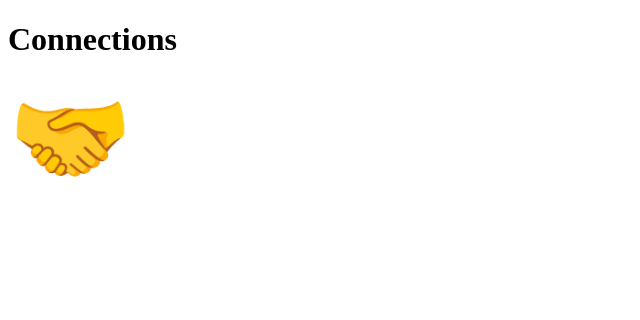
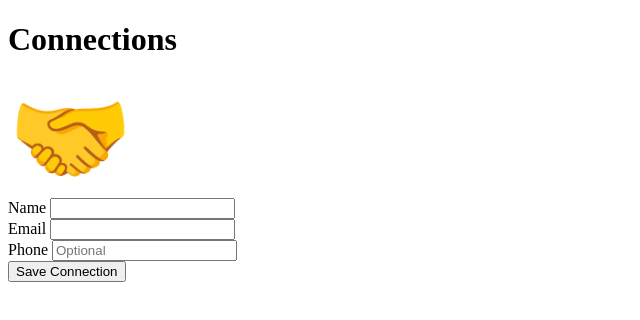
Before and after one commit to CoderJay06/connections, a plain HTML site: page src/index.html in a window 1280 px wide. Shown: the whole page, without its empty margins (0-640 px from the left). Drawn offline with Linux system fonts and the light colour scheme.

Commit message:
Stub out form for storing connections

```diff
--- a/src/index.css
+++ b/src/index.css
@@ -0,0 +1,12 @@
+
+main {
+
+}
+
+h1 {
+
+}
+
+#connections-form {
+
+}
--- a/src/index.html
+++ b/src/index.html
@@ -6,8 +6,31 @@
         <meta name="viewport" content="width=device-width, initial-scale=1.0">
     </head>
     <body>
-        <h1>Connections</h1>
-        <span style='font-size:100px;'>&#129309;</span>
-        <!-- smaller handshake: <p>&#129309;</p> -->
+        <header>
+            <h1>Connections</h1>
+            <span style='font-size:100px;'>&#129309;</span>
+            <!-- smaller handshake: <p>&#129309;</p> -->
+        </header>
+        <main>
+            <!-- Form for storing connections -->
+            <!-- name input -->
+            <!-- email input -->
+            <!-- phone number input -->
+            <!-- Save button -->
+            <div id="connections-form">
+                <form>
+                    <label for="name_input">Name</label>
+                    <input name="name_input" type="text" value="" />
+                    <br />
+                    <label for="email_input">Email</label>
+                    <input name="email_input" type="email" value="" />
+                    <br />
+                    <label for="phone_input">Phone</label>
+                    <input name="phone_input" type="tel" value="" placeholder="Optional" />
+                    <br />
+                    <input type="submit" value="Save Connection" />
+                </form>
+            </div>
+        </main>
     </body>
 </html>
```
